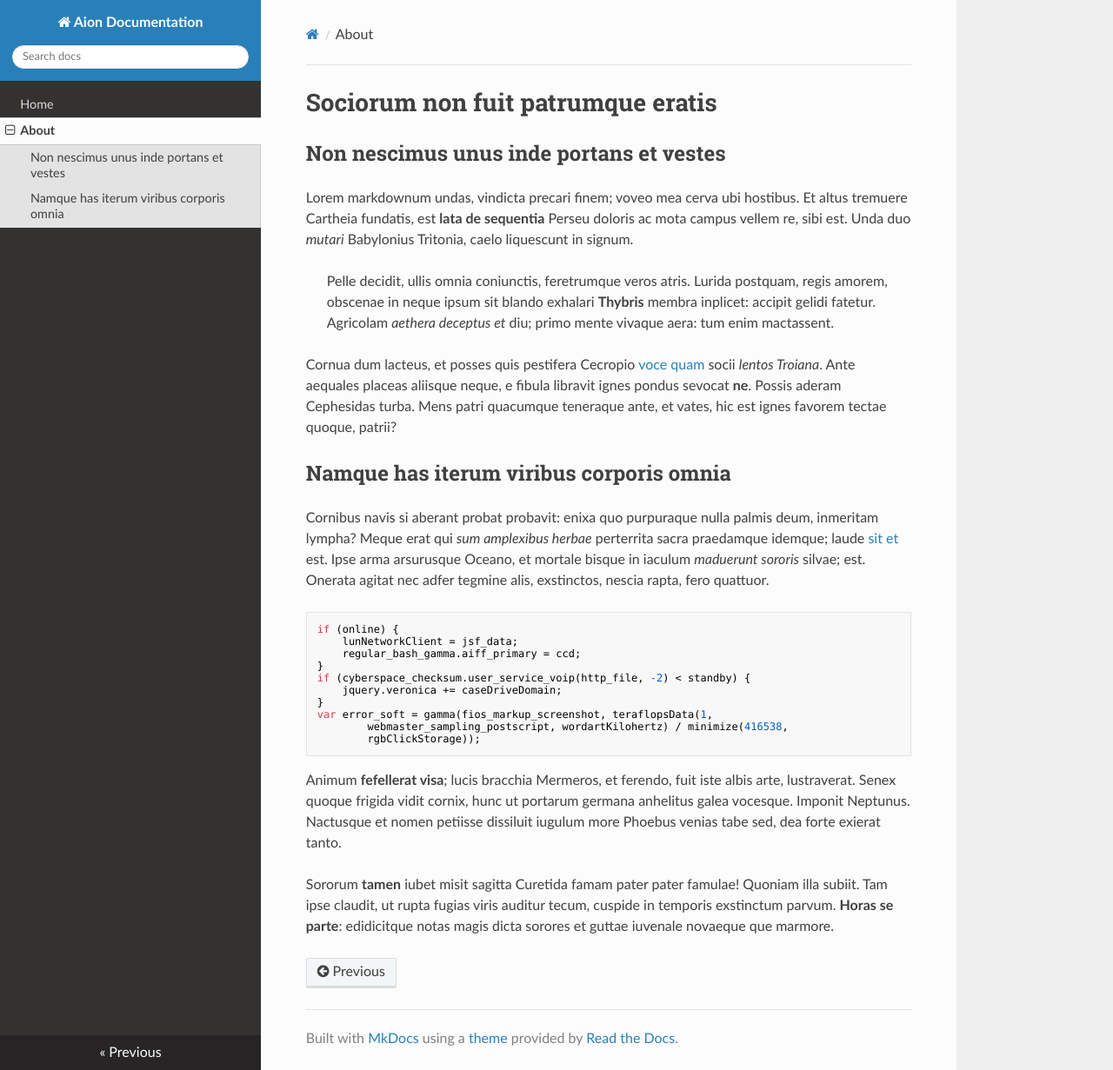
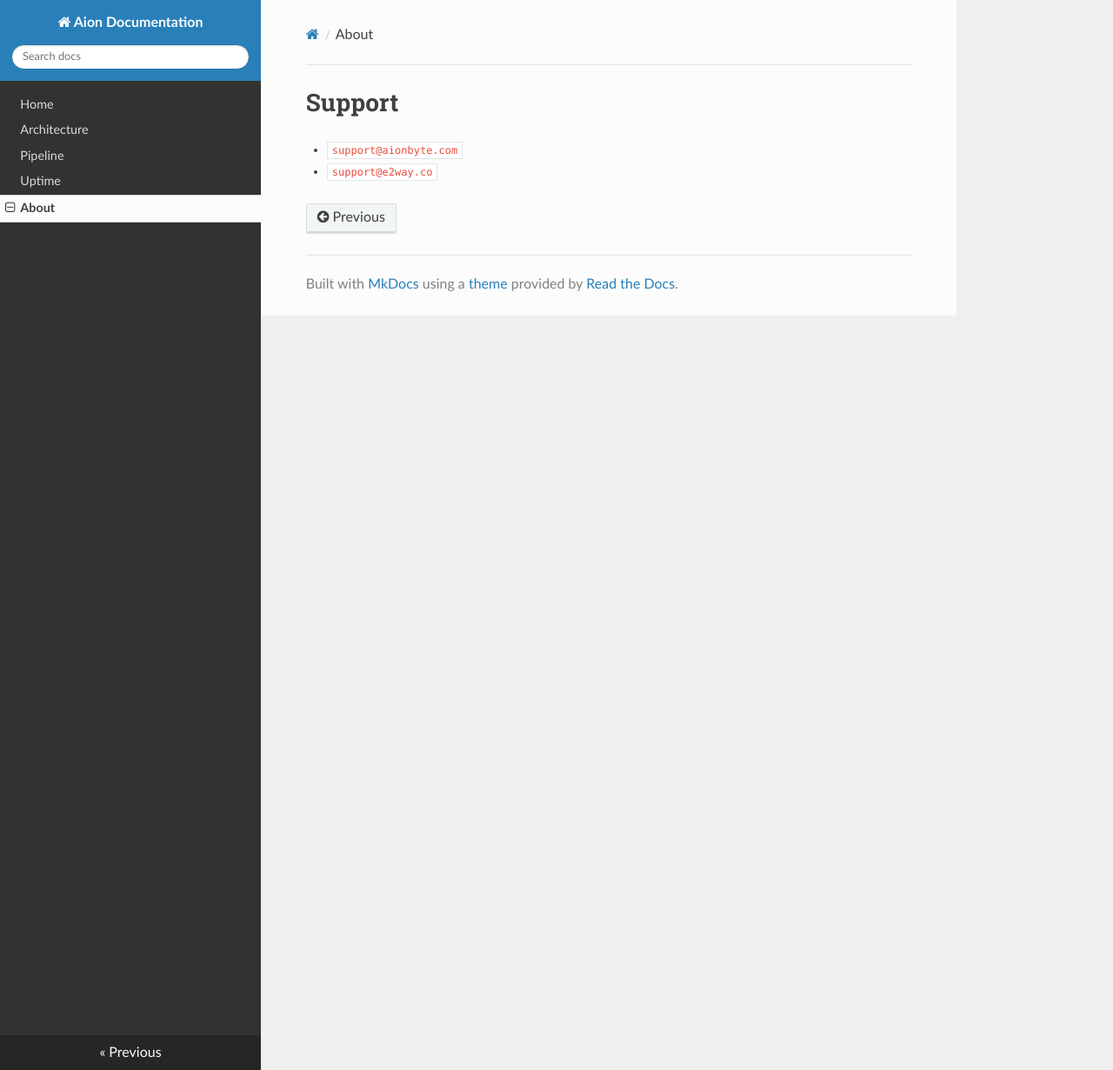
Before and after one commit to aionbyte/aiondocs, an MkDocs documentation site: the page built from docs/about.md, in a window 1280 px wide and 1231 px high. Shown: the whole window at 87% size. Built offline with MkDocs 1.6.1, drawn with Linux system fonts in a browser that asks for light colours; nearby versions of some CDN libraries.

Commit message:
update pages/add uptime

```diff
--- a/docs/about.md
+++ b/docs/about.md
@@ -1,49 +1,3 @@
-# Sociorum non fuit patrumque eratis
-
-## Non nescimus unus inde portans et vestes
-
-Lorem markdownum undas, vindicta precari finem; voveo mea cerva ubi hostibus. Et
-altus tremuere Cartheia fundatis, est **lata de sequentia** Perseu doloris ac
-mota campus vellem re, sibi est. Unda duo *mutari* Babylonius Tritonia, caelo
-liquescunt in signum.
-
-> Pelle decidit, ullis omnia coniunctis, feretrumque veros atris. Lurida
-> postquam, regis amorem, obscenae in neque ipsum sit blando exhalari
-> **Thybris** membra inplicet: accipit gelidi fatetur. Agricolam *aethera
-> deceptus et* diu; primo mente vivaque aera: tum enim mactassent.
-
-Cornua dum lacteus, et posses quis pestifera Cecropio [voce
-quam](http://et-voxque.org/collectum.html) socii *lentos Troiana*. Ante aequales
-placeas aliisque neque, e fibula libravit ignes pondus sevocat **ne**. Possis
-aderam Cephesidas turba. Mens patri quacumque teneraque ante, et vates, hic est
-ignes favorem tectae quoque, patrii?
-
-## Namque has iterum viribus corporis omnia
-
-Cornibus navis si aberant probat probavit: enixa quo purpuraque nulla palmis
-deum, inmeritam lympha? Meque erat qui *sum amplexibus herbae* perterrita sacra
-praedamque idemque; laude [sit et](http://www.telis.net/tuendos.aspx) est. Ipse
-arma arsurusque Oceano, et mortale bisque in iaculum *maduerunt sororis* silvae;
-est. Onerata agitat nec adfer tegmine alis, exstinctos, nescia rapta, fero
-quattuor.
-
-    if (online) {
-        lunNetworkClient = jsf_data;
-        regular_bash_gamma.aiff_primary = ccd;
-    }
-    if (cyberspace_checksum.user_service_voip(http_file, -2) < standby) {
-        jquery.veronica += caseDriveDomain;
-    }
-    var error_soft = gamma(fios_markup_screenshot, teraflopsData(1,
-            webmaster_sampling_postscript, wordartKilohertz) / minimize(416538,
-            rgbClickStorage));
-
-Animum **fefellerat visa**; lucis bracchia Mermeros, et ferendo, fuit iste albis
-arte, lustraverat. Senex quoque frigida vidit cornix, hunc ut portarum germana
-anhelitus galea vocesque. Imponit Neptunus. Nactusque et nomen petiisse
-dissiluit iugulum more Phoebus venias tabe sed, dea forte exierat tanto.
-
-Sororum **tamen** iubet misit sagitta Curetida famam pater pater famulae!
-Quoniam illa subiit. Tam ipse claudit, ut rupta fugias viris auditur tecum,
-cuspide in temporis exstinctum parvum. **Horas se parte**: edidicitque notas
-magis dicta sorores et guttae iuvenale novaeque que marmore.
+# Support
+- `support@aionbyte.com`
+- `support@e2way.co`
--- a/mkdocs.yml
+++ b/mkdocs.yml
@@ -2,5 +2,8 @@ site_name: Aion Documentation
 site_url: https://docs.aionbyte.com/
 nav:
   - Home: index.md
+  - Architecture: azure.md
+  - Pipeline: pipeline.md
+  - Uptime: uptime.md
   - About: about.md
 theme: readthedocs
```
Also changed, not shown: docs/azure.md (added, +5 -0 lines), docs/index.md (+2 -20 lines), docs/pipeline.md (added, +5 -0 lines), docs/uptime.md (added, +29 -0 lines), docs/img/e2way_azure.drawio.png (added), docs/img/e2way_frontend.drawio.png (added), docs/img/e2way_pipeline.drawio.png (added).
